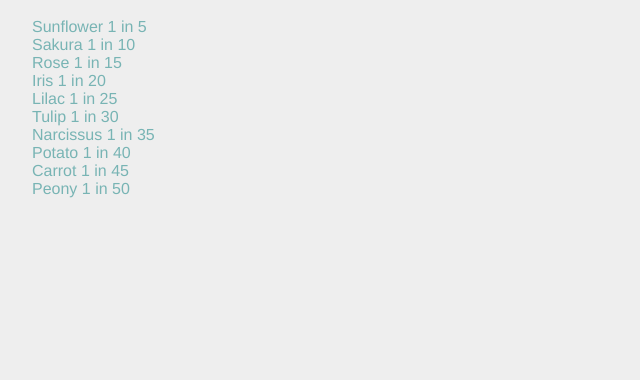
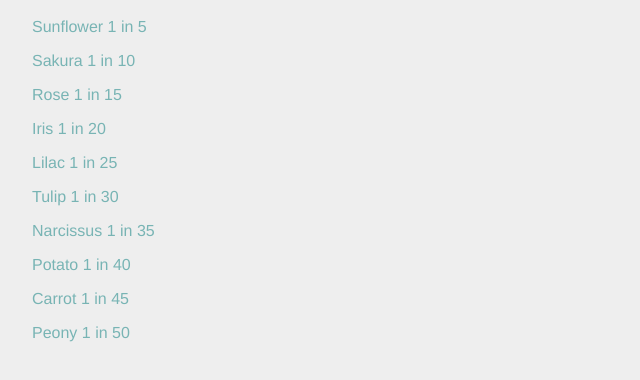
Before and after one commit to lukeacat/lilypad, a website: page rates.html in a window 1280 px wide. Shown: the part 72-452 px from the top of the page, without its empty margins (0-640 px from the left). Drawn offline with Linux system fonts and the light colour scheme.

```diff
--- a/rates.html
+++ b/rates.html
@@ -12,15 +12,15 @@
   <body>
     <h1>Lilypad</h1>
 
-Sunflower 1 in 5<br>
-Sakura 1 in 10<br>
-Rose 1 in 15<br>
-Iris 1 in 20<br>
-Lilac 1 in 25<br>
-Tulip 1 in 30<br>
-Narcissus 1 in 35<br>
-Potato 1 in 40<br>
-Carrot 1 in 45<br>
-Peony 1 in 50<br>
+    <p>Sunflower 1 in 5</p>
+    <p>Sakura 1 in 10</p>
+    <p>Rose 1 in 15</p>
+    <p>Iris 1 in 20</p>
+    <p>Lilac 1 in 25</p>
+    <p>Tulip 1 in 30</p>
+    <p>Narcissus 1 in 35</p>
+    <p>Potato 1 in 40</p>
+    <p>Carrot 1 in 45</p>
+    <p>Peony 1 in 50</p>
   </body>
 </html>
```
Also changed, not shown: package.json (added, +22 -0 lines), 1 other file.
